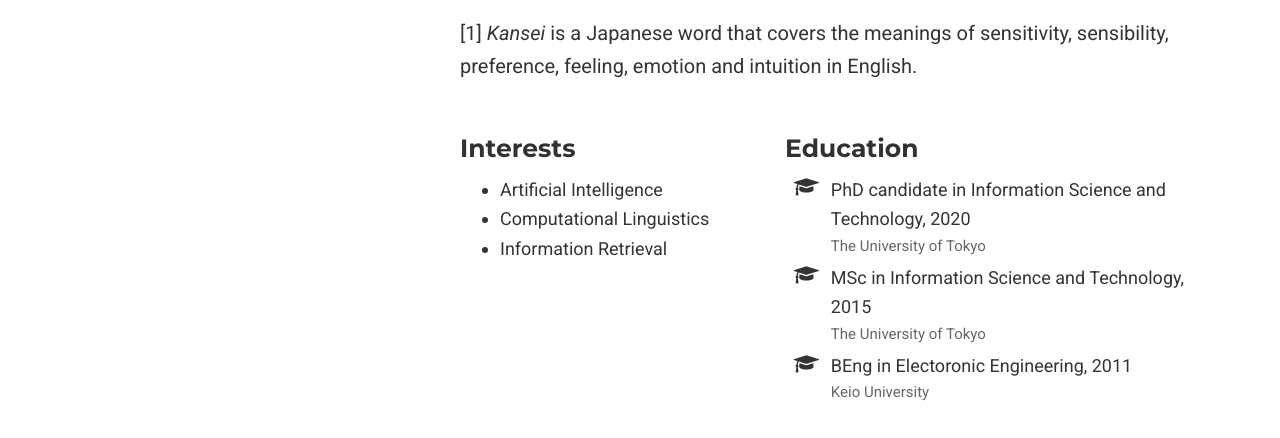
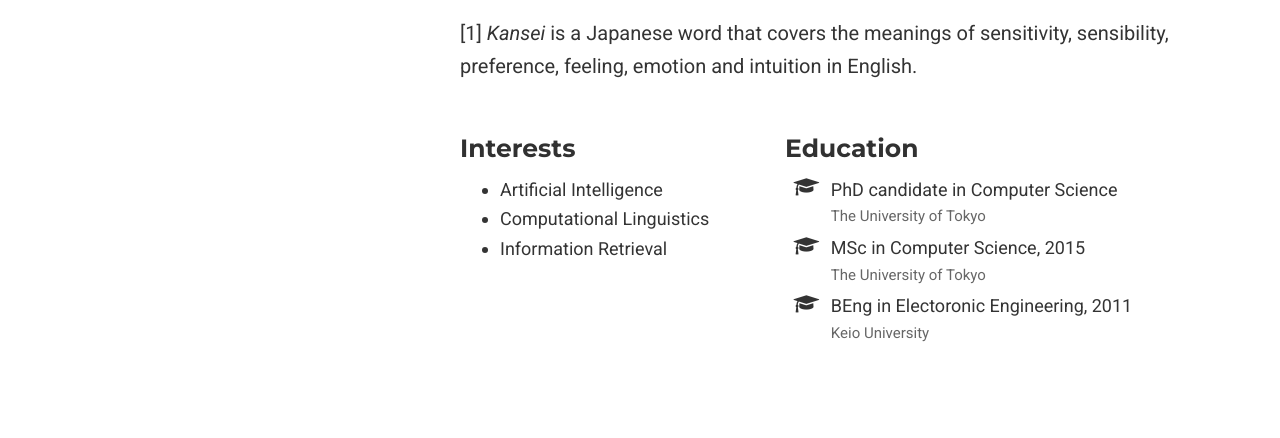
Before and after one commit to corpyy/corpyy.github.io, a plain HTML site: page index.html in a window 1280 px wide. Shown: the part 646-1084 px from the top of the page. Drawn offline with nearby package versions, Linux system fonts and the light colour scheme; some packages are replaced by stand-ins of ours; some icons are missing.

Commit message:
build web

```diff
--- a/index.html
+++ b/index.html
@@ -348,7 +348,7 @@
           <li>
             <i class="fa-li fa fa-graduation-cap"></i>
             <div class="description">
-              <p class="course">PhD candidate in Information Science and Technology, 2020</p>
+              <p class="course">PhD candidate in Computer Science</p>
               <p class="institution">The University of Tokyo</p>
             </div>
           </li>
@@ -356,7 +356,7 @@
           <li>
             <i class="fa-li fa fa-graduation-cap"></i>
             <div class="description">
-              <p class="course">MSc in Information Science and Technology, 2015</p>
+              <p class="course">MSc in Computer Science, 2015</p>
               <p class="institution">The University of Tokyo</p>
             </div>
           </li>
```
